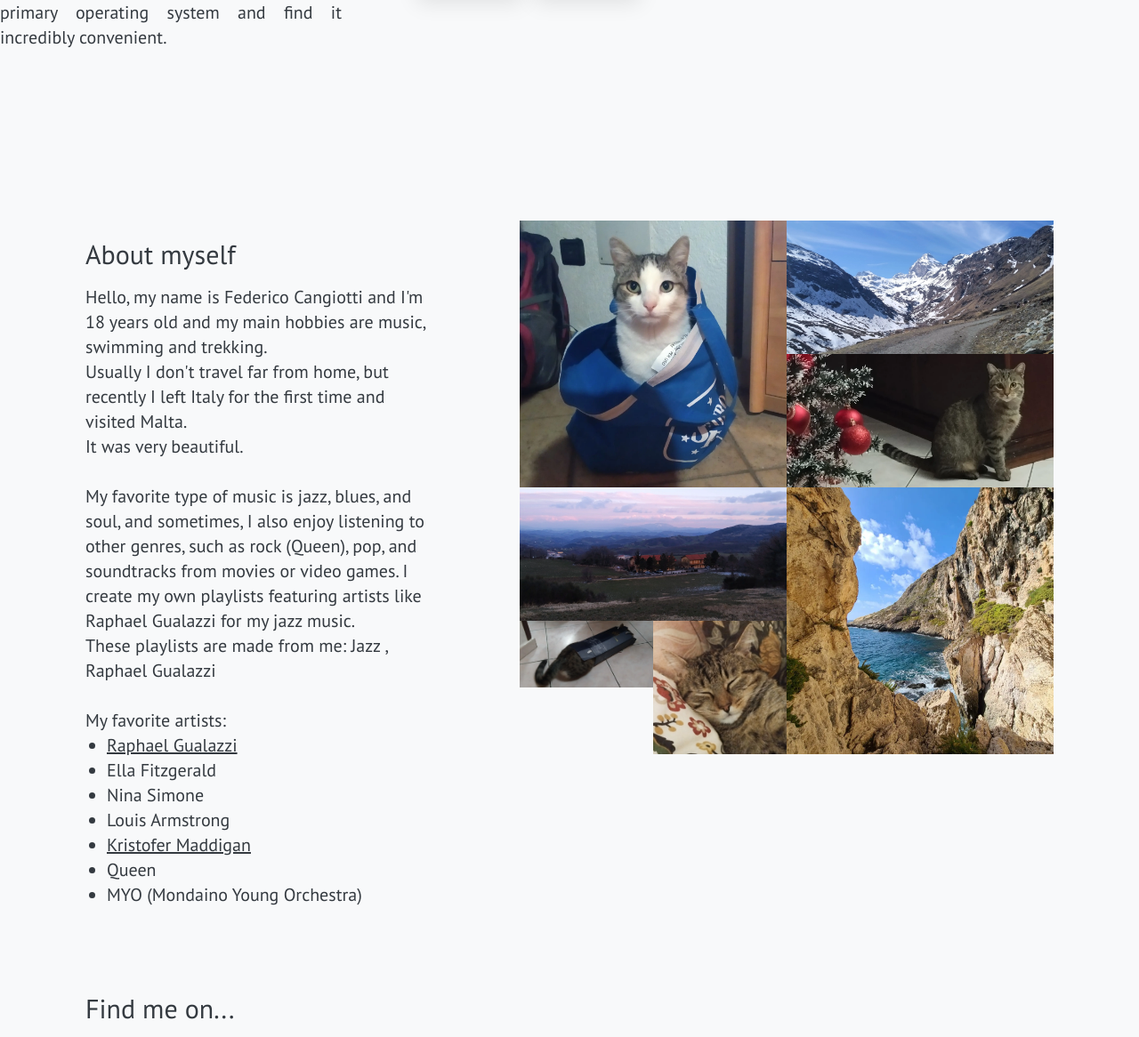
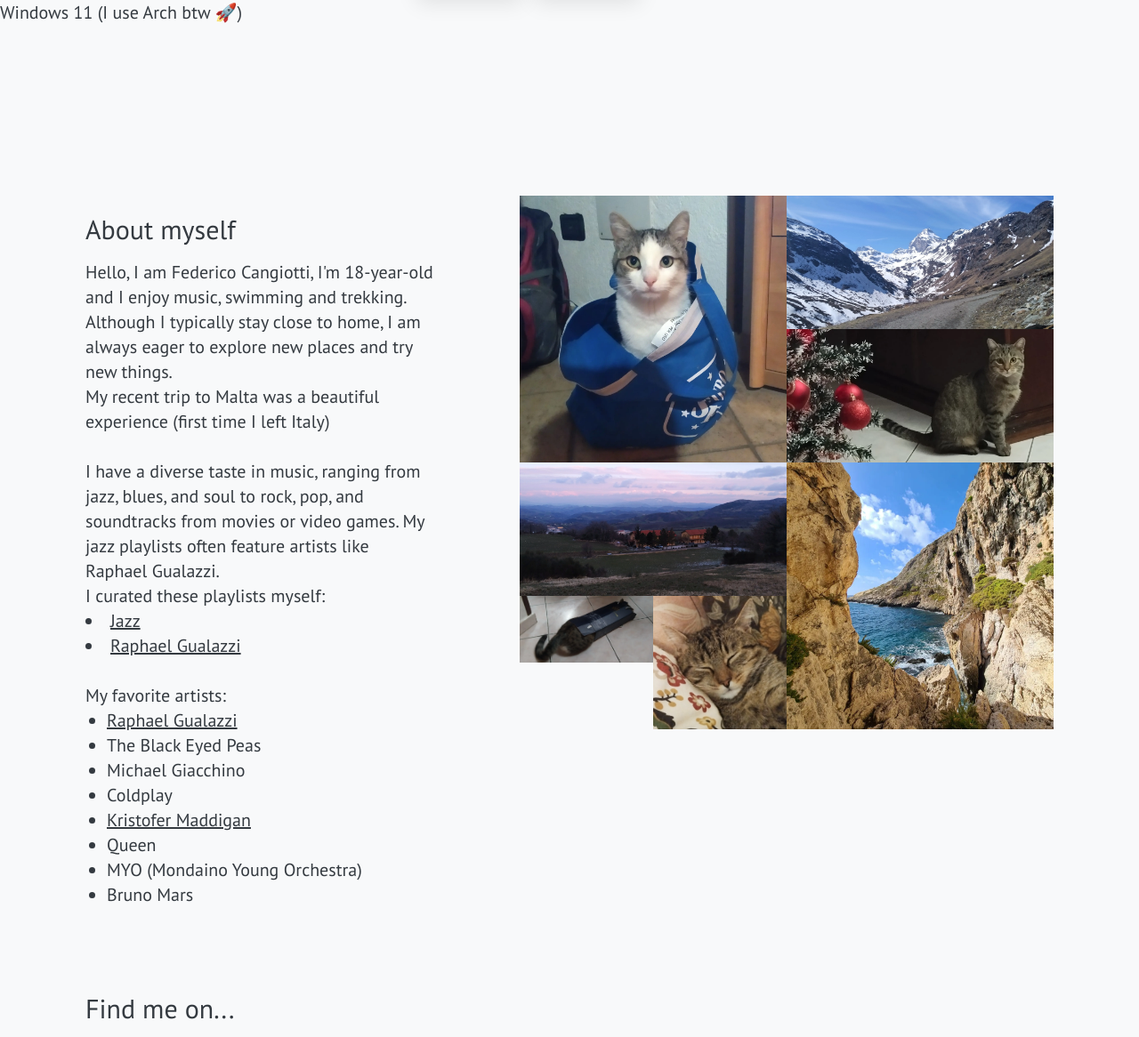
Before and after one commit to federicocangiotti/personal-site, a website: page src/index.html in a window 1280 px wide. Shown: the part 1372-2538 px from the top of the page at 89% size. Drawn offline with nearby package versions, Linux system fonts and the light colour scheme; files that its build step writes are made by us from their sources.

Commit message:
feat: rewrite texts, change hero image

```diff
--- a/src/index.html
+++ b/src/index.html
@@ -113,24 +113,20 @@
         <div class="max-w-sm lg:max-w-xl md:mx-14 sm:mx-4">
           <h2 class="mb-5 text-3xl">My skills</h2>
           <p class="text-justify">
-            Currently, I am a student at ITTS O. Belluzzi in Rimini, Italy. Over
-            the past few years, I have focused on C# as my primary programming
-            language, building a strong foundation in Object-Oriented
-            Programming.
+            As a student at ITTS O. Belluzzi in Rimini, Italy, I have developed
+            a strong foundation in Object-Oriented Programming with a primary
+            focus on C#.
             <br />
-            Additionally, I have studied C, JavaScript, and Assembly 8086 as
-            supplementary languages. At present, I am acquiring network
-            management skills using Cisco Packet Tracer.
+            In addition, I have studied supplementary languages such as C,
+            JavaScript, and Assembly 8086. Currently, I am acquiring network
+            management skills using Cisco Packet Tracer, and this year, I am
+            delving into the intricacies of database design and manipulation
+            through the study of database science.
           </p>
           <br />
           <p class="text-justify">
-            This year, I am studying database science, delving into the
-            intricacies of database design and manipulation.
-          </p>
-          <br />
-          <p class="text-justify">
-            Recently, I switched to using Linux as my primary operating system
-            and find it incredibly convenient.
+            I switched to using Linux as my primary operating system and
+            dual-booting with Windows 11 (I use Arch btw 🚀)
           </p>
         </div>
         <!-- tools-box-work -->
@@ -226,39 +222,40 @@
         <div>
           <h2 class="mt-5 mb-4 text-3xl">About myself</h2>
           <p>
-            Hello, my name is Federico Cangiotti and I'm 18 years old and my
-            main hobbies are music, swimming and trekking.
+            Hello, I am Federico Cangiotti, I'm 18-year-old and I enjoy music,
+            swimming and trekking.
           </p>
           <p>
-            Usually I don't travel far from home, but recently I left Italy for
-            the first time and visited Malta.
+            Although I typically stay close to home, I am always eager to
+            explore new places and try new things.
             <br />
-            It was very beautiful.
+            My recent trip to Malta was a beautiful experience (first time I
+            left Italy)
           </p>
           <br />
           <p>
-            My favorite type of music is jazz, blues, and soul, and sometimes, I
-            also enjoy listening to other genres, such as rock (Queen), pop, and
-            soundtracks from movies or video games. I create my own playlists
-            featuring artists like Raphael Gualazzi for my jazz music.
+            I have a diverse taste in music, ranging from jazz, blues, and soul
+            to rock, pop, and soundtracks from movies or video games. My jazz
+            playlists often feature artists like Raphael Gualazzi.
           </p>
           <p>
-            These playlists are made from me:
-            <span>
+            I curated these playlists myself:
+            <li>
               <a
+                class="underline"
                 href="https://open.spotify.com/playlist/0pWlrhsiYyXSqO7UqcVAK2?si=2e41c38447f54e0c"
                 aria-label="Link to spotify jazz playlist">
                 Jazz
               </a>
-            </span>
-            ,
-            <span>
+            </li>
+            <li>
               <a
+                class="underline"
                 href="https://open.spotify.com/playlist/13fsXhXuXIs1XzAjLAUdF8?si=f1b49cd8d84b440e"
                 aria-label="Link to spotify gualazzi playlist">
                 Raphael Gualazzi
               </a>
-            </span>
+            </li>
           </p>
           <br />
           <p>My favorite artists:</p>
@@ -271,9 +268,9 @@
                 Raphael Gualazzi
               </a>
             </li>
-            <li>Ella Fitzgerald</li>
-            <li>Nina Simone</li>
-            <li>Louis Armstrong</li>
+            <li>The Black Eyed Peas</li>
+            <li>Michael Giacchino</li>
+            <li>Coldplay</li>
             <li>
               <a
                 class="underline"
@@ -284,6 +281,7 @@
             </li>
             <li>Queen</li>
             <li>MYO (Mondaino Young Orchestra)</li>
+            <li>Bruno Mars</li>
           </ul>
         </div>
         <div
@@ -348,14 +346,14 @@
             <img src="./media/svgs/spotify.svg" alt="spotify logo" />
           </a>
           <a
+            href="https://github.com/federicocangiotti"
+            aria-label="Link to github profile">
+            <img src="./media/svgs/github.svg" alt="github logo" />
+          </a>
+          <a
             href="https://gitlab.com/federicocangiotti"
             aria-label="Link to gitlab profile">
             <img src="./media/svgs/gitlab.svg" alt="gitlab logo" />
-          </a>
-          <a
-            href="https://github.com/federicocangiotti"
-            aria-label="Link to github profile">
-            <img src="./media/svgs/github.svg" alt="github logo" />
           </a>
           <a
             href="https://www.linkedin.com/in/federico-cangiotti-650049229"
```
Also changed, not shown: src/media/images/malta2.webp.
